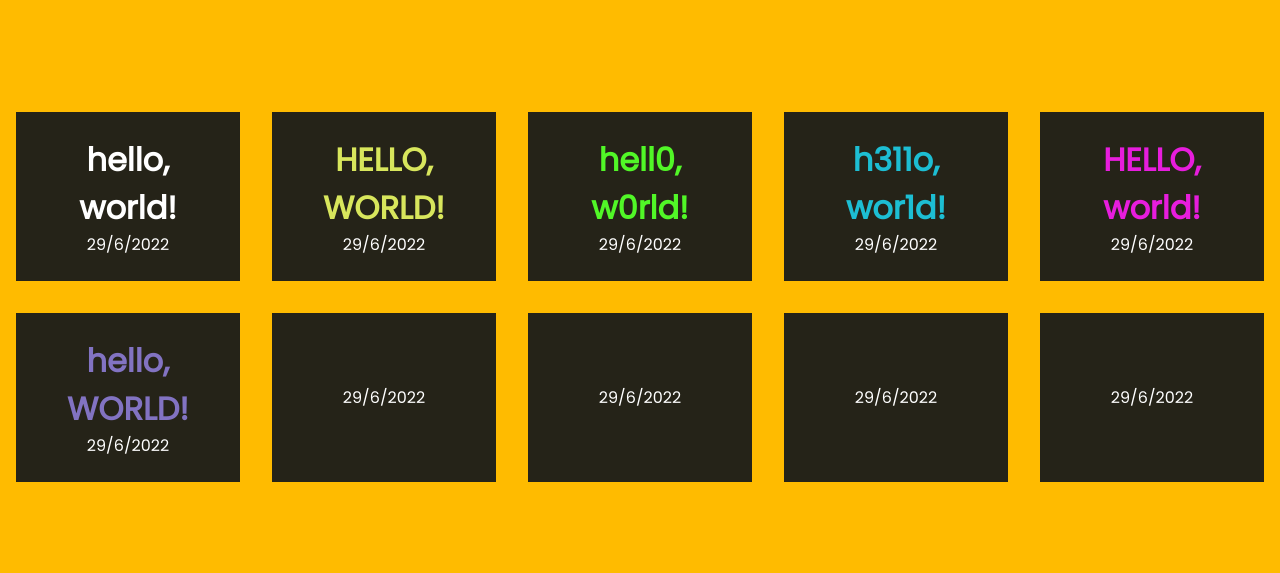
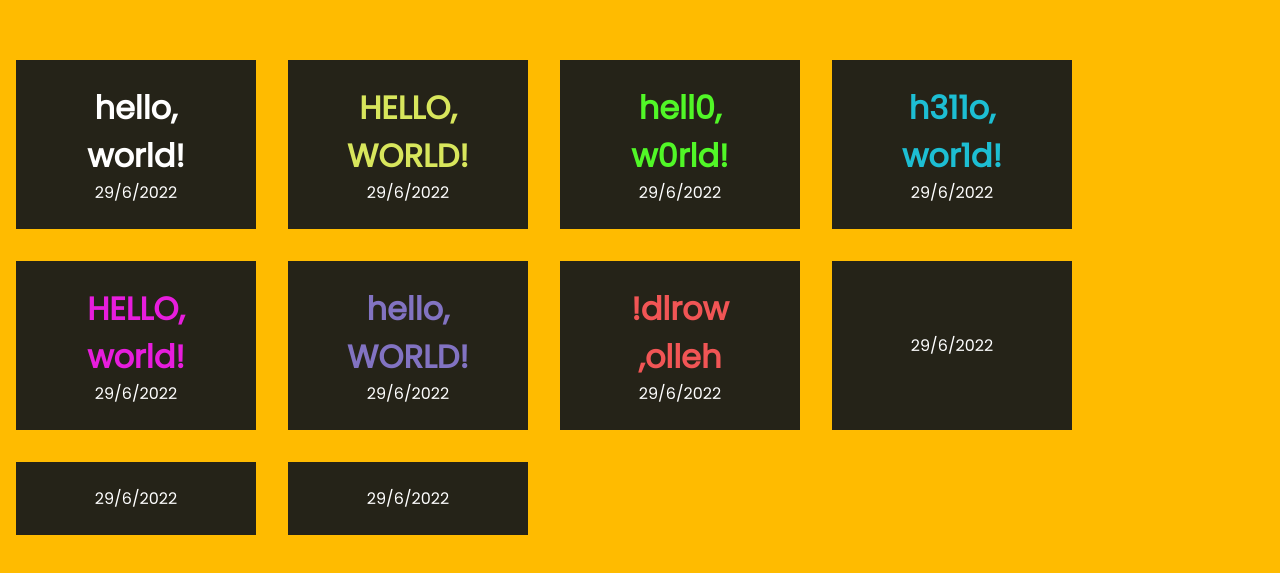
Before and after one commit to MichelangeloCali/repositorio-treino-classroom-acct, a React (Create React App) app in the folder Modulo-2/introducao-ao-react/: page / in a window 1280 px wide. Shown: the part 103-676 px from the top of the page. Built offline with nearby package versions, Linux system fonts and the light colour scheme.

Commit message:
seventh component

```diff
--- a/Modulo-2/introducao-ao-react/src/App.js
+++ b/Modulo-2/introducao-ao-react/src/App.js
@@ -15,7 +15,7 @@ function App({ name, color }) {
       />
       <HelloWorld name={text.replace("hello", "HELLO")} color="#e71ddd" />
       <HelloWorld name={text.replace("world", "WORLD")} color="#8273c2" />
-      <HelloWorld />
+      <HelloWorld name={text.split("").reverse().join("")} color="#f15555" />
       <HelloWorld />
       <HelloWorld />
       <HelloWorld />
--- a/Modulo-2/introducao-ao-react/src/HelloWorld.module.css
+++ b/Modulo-2/introducao-ao-react/src/HelloWorld.module.css
@@ -1,6 +1,6 @@
 .container {
-  display: grid;
-  grid-template-columns: repeat(5, 1fr);
+  display: flex;
+  flex-wrap: wrap;
 }
 
 .content {
@@ -8,11 +8,13 @@
   flex-direction: column;
   justify-content: center;
   padding: 1.5rem 3rem;
+  width: 15rem;
   background-color: rgb(37, 35, 24);
   margin: 1rem;
 }
 
-.container h1 {
+.content h1 {
   text-align: center;
   color: white;
+  color: #8273c2;
 }
```
